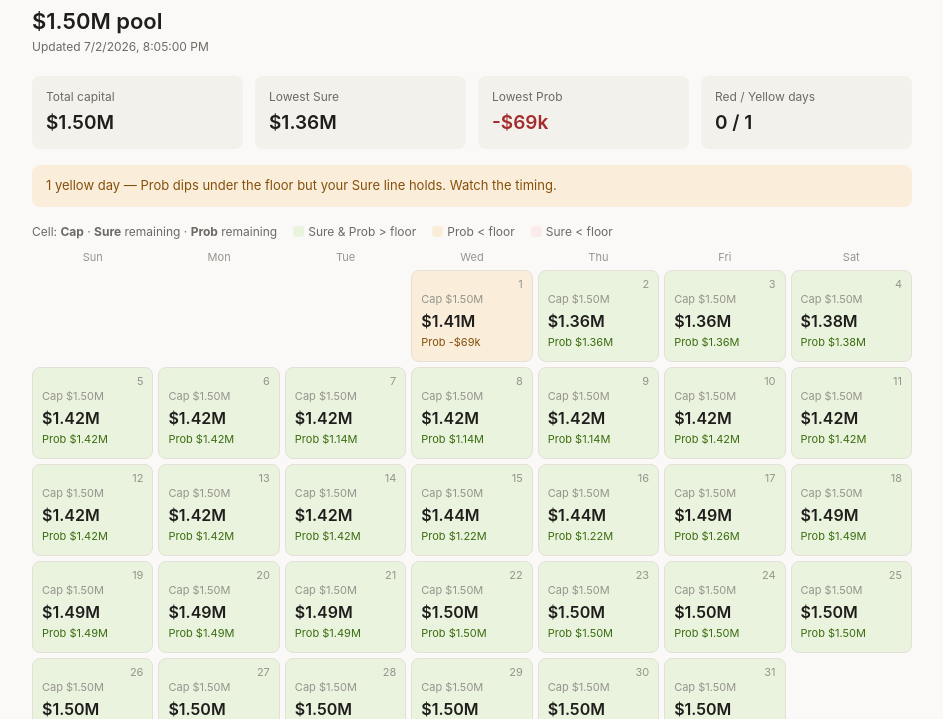
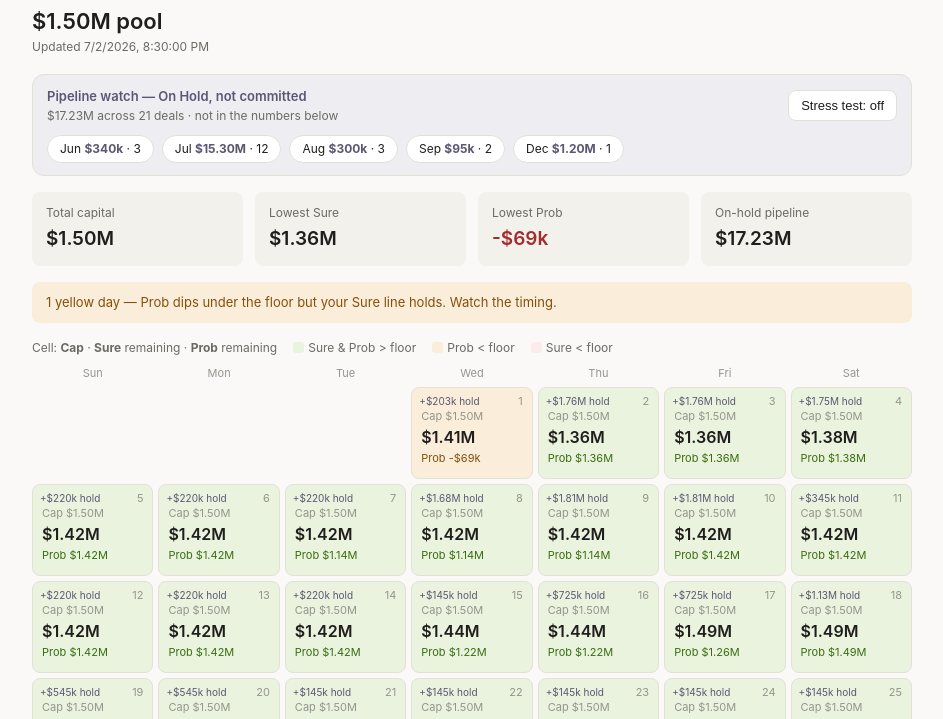
Before and after one commit to pmartbrown/rqf-capital-calendar, a plain HTML site: page index.html in a window 1280 px wide. Shown: the part 79-798 px from the top of the page, without its empty margins (168-1111 px from the left). Drawn offline with Linux system fonts and the light colour scheme.

Commit message:
Add files via upload

```diff
--- a/data.json
+++ b/data.json
@@ -1,10 +1,90 @@
 {
   "pool": 1500000,
   "floor": 50000,
-  "generated": "2026-07-02T14:05:00-06:00",
+  "generated": "2026-07-02T14:30:00-06:00",
   "source": "HubSpot RQF pipelines: EMD, POF, Stack, Double Close, Echo",
-  "notes": "Amount = Wired Amount when funded (>0), else Requested Amount. Sure = confirmed stages 03/04. Prob adds 02-Approved only (00 On Hold excluded). EMD window = Signed & Funded (or tomorrow if blank) to Due Diligence Period Expiry. Same-day types use Close of Escrow +/-1 day. f=true means Wired Amount>0 (funded/live).",
+  "notes": "Amount=Wired when funded(>0) else Requested. confirmed=stages03/04(Sure). probable=02-approved(Prob). onhold=00 On Hold/01/other (Pipeline watch; NOT in Sure/Prob math, only in stress view). EMD window=Signed&Funded(or tomorrow) to DD Expiry. Same-day uses COE +/-1. c=landing date. f=Wired>0.",
   "deals": [
+    {
+      "n": "4816 Dabney Houston TX",
+      "t": "DC",
+      "l": "onhold",
+      "f": false,
+      "a": 144000,
+      "s": "2026-07-08",
+      "e": "2026-07-10",
+      "c": "2026-07-09"
+    },
+    {
+      "n": "1034 Paso Hondo San Antonio",
+      "t": "EMD",
+      "l": "onhold",
+      "f": false,
+      "a": 3000,
+      "s": "2026-07-01",
+      "e": "2026-07-03",
+      "c": "2026-07-17"
+    },
+    {
+      "n": "7800 FM 3180 Baytown TX",
+      "t": "EMD",
+      "l": "onhold",
+      "f": false,
+      "a": 35000,
+      "s": "2026-07-02",
+      "e": "2026-07-04",
+      "c": "2026-08-02"
+    },
+    {
+      "n": "358 W Stockton Sonora CA",
+      "t": "EMD",
+      "l": "onhold",
+      "f": false,
+      "a": 10000,
+      "s": "2026-07-02",
+      "e": "2026-08-11",
+      "c": "2026-09-24"
+    },
+    {
+      "n": "Several HUD Houston TX",
+      "t": "EMD",
+      "l": "onhold",
+      "f": false,
+      "a": 1500000,
+      "s": "2026-07-02",
+      "e": "2026-07-04",
+      "c": "2026-07-01"
+    },
+    {
+      "n": "1072 Davenport Grantsville UT",
+      "t": "Echo",
+      "l": "onhold",
+      "f": false,
+      "a": 580000,
+      "s": "2026-07-16",
+      "e": "2026-07-18",
+      "c": "2026-07-17"
+    },
+    {
+      "n": "10515 Rocca Place Bel Air",
+      "t": "DC",
+      "l": "onhold",
+      "f": false,
+      "a": 2449050,
+      "s": "2026-07-29",
+      "e": "2026-07-31",
+      "c": "2026-07-30"
+    },
+    {
+      "n": "10515 Rocca Pl LA",
+      "t": "EMD",
+      "l": "onhold",
+      "f": false,
+      "a": 75000,
+      "s": "2026-07-02",
+      "e": "2026-07-14",
+      "c": "2026-07-30"
+    },
     {
       "n": "5779 Legends Braselton GA",
       "t": "EMD",
@@ -12,7 +92,8 @@
       "f": true,
       "a": 20000,
       "s": "2026-06-02",
-      "e": "2026-07-03"
+      "e": "2026-07-03",
+      "c": "2026-08-04"
     },
     {
       "n": "7455 Beaverton OR",
@@ -21,7 +102,18 @@
       "f": false,
       "a": 1000000,
       "s": "2026-08-13",
-      "e": "2026-08-15"
+      "e": "2026-08-15",
+      "c": "2026-08-14"
+    },
+    {
+      "n": "426 Euclid Miami Beach",
+      "t": "DC",
+      "l": "onhold",
+      "f": false,
+      "a": 3300000,
+      "s": "2026-07-30",
+      "e": "2026-08-01",
+      "c": "2026-07-31"
     },
     {
       "n": "15196 Dandelion Fontana CA",
@@ -30,7 +122,8 @@
       "f": false,
       "a": 275000,
       "s": "2026-07-07",
-      "e": "2026-07-09"
+      "e": "2026-07-09",
+      "c": "2026-07-08"
     },
     {
       "n": "10655 Camarillo LA",
@@ -39,7 +132,28 @@
       "f": true,
       "a": 524694,
       "s": "2026-06-28",
-      "e": "2026-06-30"
+      "e": "2026-06-30",
+      "c": "2026-06-29"
+    },
+    {
+      "n": "1022 Villard Dickinson ND",
+      "t": "EMD",
+      "l": "onhold",
+      "f": false,
+      "a": 50000,
+      "s": "2026-07-02",
+      "e": "2026-08-09",
+      "c": "2026-08-01"
+    },
+    {
+      "n": "220 Bay St Fairburn GA",
+      "t": "Stack",
+      "l": "onhold",
+      "f": false,
+      "a": 1200000,
+      "s": "2026-12-30",
+      "e": "2027-01-01",
+      "c": "2026-12-31"
     },
     {
       "n": "18410 FM1314 Conroe TX",
@@ -48,7 +162,8 @@
       "f": true,
       "a": 20000,
       "s": "2026-06-28",
-      "e": "2026-07-14"
+      "e": "2026-07-14",
+      "c": "2026-08-12"
     },
     {
       "n": "601 E Beach Galveston TX",
@@ -57,7 +172,18 @@
       "f": false,
       "a": 50000,
       "s": "2026-07-02",
-      "e": "2026-07-16"
+      "e": "2026-07-16",
+      "c": "2026-08-11"
+    },
+    {
+      "n": "1222 Lawrence Ellwood City PA",
+      "t": "Stack",
+      "l": "onhold",
+      "f": false,
+      "a": 1320000,
+      "s": "2026-07-08",
+      "e": "2026-07-10",
+      "c": "2026-07-09"
     },
     {
       "n": "5213-17 Collier Jefferson City",
@@ -66,7 +192,18 @@
       "f": false,
       "a": 10000,
       "s": "2026-06-25",
-      "e": "2026-06-27"
+      "e": "2026-06-27",
+      "c": "2026-07-20"
+    },
+    {
+      "n": "9971 E Chicago Jerome MI",
+      "t": "Stack",
+      "l": "onhold",
+      "f": false,
+      "a": 214500,
+      "s": "2026-08-11",
+      "e": "2026-08-13",
+      "c": "2026-08-12"
     },
     {
       "n": "6127 W Wagoner Glendale AZ",
@@ -75,7 +212,8 @@
       "f": false,
       "a": 300000,
       "s": "2026-07-30",
-      "e": "2026-08-01"
+      "e": "2026-08-01",
+      "c": "2026-07-31"
     },
     {
       "n": "2022 N Pacey Phoenix AZ",
@@ -84,7 +222,28 @@
       "f": false,
       "a": 225000,
       "s": "2026-06-29",
-      "e": "2026-07-01"
+      "e": "2026-07-01",
+      "c": "2026-06-30"
+    },
+    {
+      "n": "374 Broadway Wasco CA",
+      "t": "Stack",
+      "l": "onhold",
+      "f": false,
+      "a": 125000,
+      "s": "2026-07-09",
+      "e": "2026-07-11",
+      "c": "2026-07-10"
+    },
+    {
+      "n": "4245 Hialeah FL",
+      "t": "EMD",
+      "l": "onhold",
+      "f": false,
+      "a": 85000,
+      "s": "2026-07-02",
+      "e": "2026-08-08",
+      "c": "2026-09-05"
     },
     {
       "n": "801 Westheimer Houston TX",
@@ -93,7 +252,8 @@
       "f": false,
       "a": 15000,
       "s": "2026-06-16",
-      "e": "2026-07-21"
+      "e": "2026-07-21",
+      "c": "2026-07-20"
     },
     {
       "n": "2203 Lawton OK (DC)",
@@ -102,7 +262,48 @@
       "f": false,
       "a": 72000,
       "s": "2026-06-28",
-      "e": "2026-06-30"
+      "e": "2026-06-30",
+      "c": "2026-06-29"
+    },
+    {
+      "n": "145 Echelon Voorhees NJ",
+      "t": "EMD",
+      "l": "onhold",
+      "f": false,
+      "a": 40000,
+      "s": "2026-06-17",
+      "e": "2026-06-19",
+      "c": "2026-06-30"
+    },
+    {
+      "n": "116 Lindsey Bay City TX",
+      "t": "DC",
+      "l": "onhold",
+      "f": false,
+      "a": 100000,
+      "s": "2026-06-28",
+      "e": "2026-06-30",
+      "c": "2026-06-29"
+    },
+    {
+      "n": "1629 River Rd Missoula MT",
+      "t": "DC",
+      "l": "onhold",
+      "f": false,
+      "a": 1400000,
+      "s": "2026-07-28",
+      "e": "2026-07-30",
+      "c": "2026-07-29"
+    },
+    {
+      "n": "Deuces Wild Waynoka OK",
+      "t": "Stack",
+      "l": "onhold",
+      "f": false,
+      "a": 400000,
+      "s": "2026-07-18",
+      "e": "2026-07-20",
+      "c": "2026-07-19"
     },
     {
       "n": "307 North St Fremont WI",
@@ -111,7 +312,8 @@
       "f": false,
       "a": 1250000,
       "s": "2026-06-29",
-      "e": "2026-07-01"
+      "e": "2026-07-01",
+      "c": "2026-06-30"
     },
     {
       "n": "450 Aerospace Nashville TN",
@@ -120,7 +322,8 @@
       "f": true,
       "a": 10000,
       "s": "2026-05-17",
-      "e": "2026-06-16"
+      "e": "2026-06-16",
+      "c": "2026-07-31"
     },
     {
       "n": "1274 Murfreesboro Nashville TN",
@@ -129,7 +332,28 @@
       "f": true,
       "a": 10000,
       "s": "2026-05-17",
-      "e": "2026-06-16"
+      "e": "2026-06-16",
+      "c": "2026-07-31"
+    },
+    {
+      "n": "707 George St Belleville IL",
+      "t": "DC",
+      "l": "onhold",
+      "f": false,
+      "a": 4000000,
+      "s": "2026-07-30",
+      "e": "2026-08-01",
+      "c": "2026-07-31"
+    },
+    {
+      "n": "109 1st Ave Buckeye AZ",
+      "t": "Stack",
+      "l": "onhold",
+      "f": false,
+      "a": 200000,
+      "s": "2026-06-29",
+      "e": "2026-07-01",
+      "c": "2026-06-30"
     },
     {
       "n": "921 N Rush Rush Springs OK",
@@ -138,7 +362,8 @@
       "f": false,
       "a": 220000,
       "s": "2026-07-15",
-      "e": "2026-07-17"
+      "e": "2026-07-17",
+      "c": "2026-07-16"
     },
     {
       "n": "415 N Liberty Harrisonburg VA",
@@ -147,7 +372,8 @@
       "f": true,
       "a": 39000,
       "s": "2026-04-19",
-      "e": "2026-07-04"
+      "e": "2026-07-04",
+      "c": "2026-07-03"
     }
   ]
 }
--- a/index.html
+++ b/index.html
@@ -11,6 +11,7 @@
     --green-bg:#eaf3de; --green-tx:#3b6d11;
     --amber-bg:#faeeda; --amber-tx:#854f0b;
     --red-bg:#fcebeb; --red-tx:#a32d2d;
+    --hold-bg:#eeedf2; --hold-tx:#5b5772;
     --accent:#185fa5;
   }
   @media (prefers-color-scheme: dark){
@@ -20,6 +21,7 @@
       --green-bg:#27500a; --green-tx:#c0dd97;
       --amber-bg:#633806; --amber-tx:#fac775;
       --red-bg:#791f1f; --red-tx:#f7c1c1;
+      --hold-bg:#33313d; --hold-tx:#c9c6d6;
       --accent:#85b7eb;
     }
   }
@@ -29,11 +31,20 @@
   h1{font-size:20px;font-weight:600;margin:0;}
   .sub{font-size:13px;color:var(--muted);margin-top:2px;}
   .pool{font-size:22px;font-weight:600;margin-top:8px;}
-  .head{display:flex;flex-wrap:wrap;justify-content:space-between;align-items:flex-start;gap:12px;margin-bottom:20px;}
+  .head{display:flex;flex-wrap:wrap;justify-content:space-between;align-items:flex-start;gap:12px;margin-bottom:18px;}
   .nav{display:flex;align-items:center;gap:10px;}
   .nav button{background:var(--surface);border:1px solid var(--border);color:var(--text);border-radius:8px;width:34px;height:34px;font-size:16px;cursor:pointer;}
   .nav button:hover{background:var(--surface-2);}
   .nav .mlabel{font-size:15px;font-weight:600;min-width:150px;text-align:center;}
+  .watch{background:var(--hold-bg);border:1px solid var(--border);border-radius:12px;padding:12px 14px;margin-bottom:16px;}
+  .watch .wtop{display:flex;flex-wrap:wrap;justify-content:space-between;align-items:center;gap:10px;}
+  .watch .wlabel{font-size:13px;font-weight:600;color:var(--hold-tx);}
+  .watch .wsub{font-size:12px;color:var(--muted);margin-top:1px;}
+  .pills{display:flex;flex-wrap:wrap;gap:8px;margin-top:10px;}
+  .pill{background:var(--surface);border:1px solid var(--border);border-radius:16px;padding:4px 12px;font-size:12px;color:var(--text);}
+  .pill b{color:var(--hold-tx);}
+  .stressbtn{border:1px solid var(--border);background:var(--surface);color:var(--text);border-radius:8px;padding:7px 12px;font-size:13px;cursor:pointer;white-space:nowrap;}
+  .stressbtn.on{background:var(--red-bg);border-color:var(--red-tx);color:var(--red-tx);font-weight:600;}
   .cards{display:grid;grid-template-columns:repeat(auto-fit,minmax(130px,1fr));gap:12px;margin-bottom:16px;}
   .card{background:var(--surface-2);border-radius:8px;padding:12px 14px;}
   .card .l{font-size:12px;color:var(--muted);}
@@ -44,17 +55,18 @@
   .dow{display:grid;grid-template-columns:repeat(7,1fr);gap:5px;margin-bottom:5px;}
   .dow div{font-size:11px;color:var(--faint);text-align:center;}
   .grid{display:grid;grid-template-columns:repeat(7,1fr);gap:5px;}
-  .cell{min-height:92px;border-radius:8px;padding:7px 9px;border:1px solid var(--border);cursor:pointer;display:flex;flex-direction:column;gap:1px;}
+  .cell{min-height:92px;border-radius:8px;padding:7px 9px;border:1px solid var(--border);cursor:pointer;display:flex;flex-direction:column;gap:1px;position:relative;}
   .cell:hover{outline:2px solid var(--accent);}
   .cell .dn{font-size:11px;color:var(--faint);text-align:right;line-height:1.1;}
   .cell .cap{font-size:11px;color:var(--faint);}
   .cell .sure{font-size:16px;font-weight:600;}
   .cell .prob{font-size:11px;}
+  .cell .hd{position:absolute;left:7px;top:6px;font-size:10px;color:var(--hold-tx);}
   .cell.empty{border:none;background:transparent;cursor:default;}
   .cell.empty:hover{outline:none;}
   .detail{margin-top:18px;background:var(--surface-2);border-radius:12px;padding:14px 18px;font-size:13px;color:var(--muted);}
   .detail table{width:100%;border-collapse:collapse;font-size:12px;margin-top:4px;}
-  .detail td{padding:3px 8px 3px 0;}
+  .detail td{padding:2px 10px 2px 0;}
   .foot{margin-top:14px;font-size:11px;color:var(--faint);line-height:1.6;}
   .gen{font-size:12px;color:var(--muted);}
 </style>
@@ -75,6 +87,8 @@
     </div>
   </div>
 
+  <div class="watch" id="watch"></div>
+
   <div class="cards" id="cards"></div>
   <div id="alertBox"></div>
 
@@ -93,82 +107,113 @@
 </div>
 
 <script>
-let CFG={pool:1500000,floor:50000,deals:[]};
-let cur=new Date(); cur=new Date(cur.getFullYear(),cur.getMonth(),1);
-const MN=["January","February","March","April","May","June","July","August","September","October","November","December"];
+var CFG={pool:1500000,floor:50000,deals:[]};
+var cur=new Date(); cur=new Date(cur.getFullYear(),cur.getMonth(),1);
+var stress=false;
+var MN=["January","February","March","April","May","June","July","August","September","October","November","December"];
+function pd(s){var p=s.split("-");return new Date(+p[0],+p[1]-1,+p[2]);}
+function fmtBig(n){var a=Math.abs(n),s=n<0?"-":"";if(a>=1e6)return s+"$"+(a/1e6).toFixed(2)+"M";if(a>=1e3)return s+"$"+Math.round(a/1e3)+"k";return s+"$"+Math.round(a);}
+function fmtK(n){var a=Math.abs(n);if(a>=1e6)return "$"+(a/1e6).toFixed(2)+"M";return "$"+Math.round(a/1e3)+"k";}
+function activeOn(d,day){return d._s<=day&&day<=d._e;}
+function dep(day,layers){var t=0;for(var i=0;i<CFG.deals.length;i++){var d=CFG.deals[i];if(layers.indexOf(d.l)>=0&&activeOn(d,day))t+=d.a;}return t;}
 
-function pd(s){const p=s.split("-");return new Date(+p[0],+p[1]-1,+p[2]);}
-function fmtBig(n){const a=Math.abs(n),s=n<0?"-":"";if(a>=1e6)return s+"$"+(a/1e6).toFixed(2)+"M";if(a>=1e3)return s+"$"+Math.round(a/1e3)+"k";return s+"$"+Math.round(a);}
-function fmtK(n){const a=Math.abs(n);if(a>=1e6)return "$"+(a/1e6).toFixed(2)+"M";return "$"+Math.round(a/1e3)+"k";}
-function dealsFor(day){return CFG.deals.filter(d=>d._s<=day&&day<=d._e);}
+function renderWatch(){
+  var oh=CFG.deals.filter(function(d){return d.l==="onhold";});
+  var total=oh.reduce(function(s,d){return s+d.a;},0);
+  var by={};
+  oh.forEach(function(d){var k=d.c.slice(0,7);if(!by[k])by[k]=[0,0];by[k][0]+=d.a;by[k][1]+=1;});
+  var pills=Object.keys(by).sort().map(function(k){
+    var mn=MN[parseInt(k.slice(5,7),10)-1].slice(0,3);
+    return "<span class='pill'>"+mn+" <b>"+fmtK(by[k][0])+"</b> · "+by[k][1]+"</span>";
+  }).join("");
+  document.getElementById("watch").innerHTML=
+    "<div class='wtop'><div><div class='wlabel'>Pipeline watch — On Hold, not committed</div>"
+    +"<div class='wsub'>"+fmtK(total)+" across "+oh.length+" deals · not in the numbers below</div></div>"
+    +"<button class='stressbtn"+(stress?" on":"")+"' id='stressBtn'>"+(stress?"Stress test: ON":"Stress test: off")+"</button></div>"
+    +"<div class='pills'>"+pills+"</div>";
+  document.getElementById("stressBtn").onclick=function(){stress=!stress;render();};
+}
 
 function render(){
-  const y=cur.getFullYear(),m=cur.getMonth();
+  renderWatch();
+  var y=cur.getFullYear(),m=cur.getMonth();
   document.getElementById("mlabel").textContent=MN[m]+" "+y;
-  const grid=document.getElementById("grid");grid.innerHTML="";
-  const offset=new Date(y,m,1).getDay();
-  const dim=new Date(y,m+1,0).getDate();
-  for(let i=0;i<offset;i++){const e=document.createElement("div");e.className="cell empty";grid.appendChild(e);}
-  const pool=CFG.pool,floor=CFG.floor;
-  let minSure=Infinity,minProb=Infinity,red=0,yellow=0;
-  for(let day=1;day<=dim;day++){
-    const dt=new Date(y,m,day);
-    const ds=dealsFor(dt);
-    const sureDep=ds.filter(x=>x.l==="confirmed").reduce((s,x)=>s+x.a,0);
-    const allDep=ds.reduce((s,x)=>s+x.a,0);
-    const sureRem=pool-sureDep, probRem=pool-allDep;
+  var grid=document.getElementById("grid");grid.innerHTML="";
+  var offset=new Date(y,m,1).getDay();
+  var dim=new Date(y,m+1,0).getDate();
+  for(var i=0;i<offset;i++){var e=document.createElement("div");e.className="cell empty";grid.appendChild(e);}
+  var pool=CFG.pool,floor=CFG.floor;
+  var minSure=Infinity,minBottom=Infinity,red=0,yellow=0,minBottomDay=1;
+  for(var day=1;day<=dim;day++){
+    var dt=new Date(y,m,day);
+    var sureDep=dep(dt,["confirmed"]);
+    var probDep=dep(dt,["confirmed","probable"]);
+    var holdDep=dep(dt,["onhold"]);
+    var sureRem=pool-sureDep;
+    var bottomDep=stress?(probDep+holdDep):probDep;
+    var bottomRem=pool-bottomDep;
     if(sureRem<minSure)minSure=sureRem;
-    if(probRem<minProb)minProb=probRem;
-    let bg,btx;
+    if(bottomRem<minBottom){minBottom=bottomRem;minBottomDay=day;}
+    var bg,btx;
     if(sureRem<floor){bg="var(--red-bg)";btx="var(--red-tx)";red++;}
-    else if(probRem<floor){bg="var(--amber-bg)";btx="var(--amber-tx)";yellow++;}
+    else if(bottomRem<floor){bg="var(--amber-bg)";btx="var(--amber-tx)";yellow++;}
     else{bg="var(--green-bg)";btx="var(--green-tx)";}
-    const c=document.createElement("div");c.className="cell";c.style.background=bg;
-    c.innerHTML='<div class="dn">'+day+'</div>'+
-      '<div class="cap">Cap '+fmtBig(pool)+'</div>'+
-      '<div class="sure" style="color:'+(sureRem<floor?'var(--red-tx)':'var(--text)')+'">'+fmtBig(sureRem)+'</div>'+
-      '<div class="prob" style="color:'+btx+'">Prob '+fmtBig(probRem)+'</div>';
-    c.onclick=function(){showDay(dt,ds,sureRem,probRem,allDep);};
+    var lblB=stress?"Stress":"Prob";
+    var hold=holdDep>0?"<div class='hd'>+"+fmtK(holdDep)+" hold</div>":"";
+    var c=document.createElement("div");c.className="cell";c.style.background=bg;
+    c.innerHTML=hold+"<div class='dn'>"+day+"</div>"+
+      "<div class='cap'>Cap "+fmtBig(pool)+"</div>"+
+      "<div class='sure' style='color:"+(sureRem<floor?"var(--red-tx)":"var(--text)")+"'>"+fmtBig(sureRem)+"</div>"+
+      "<div class='prob' style='color:"+btx+"'>"+lblB+" "+fmtBig(bottomRem)+"</div>";
+    (function(dt){c.onclick=function(){showDay(dt);};})(dt);
     grid.appendChild(c);
   }
   document.getElementById("cards").innerHTML=
     card("Total capital",fmtBig(pool))+
     card("Lowest Sure",fmtBig(minSure),minSure<floor)+
-    card("Lowest Prob",fmtBig(minProb),minProb<floor)+
-    card("Red / Yellow days",red+" / "+yellow,red>0);
-  const ab=document.getElementById("alertBox");
-  if(red>0){ab.innerHTML=alertHTML("var(--red-bg)","var(--red-tx)",red+" red day"+(red>1?"s":"")+" — your Sure line falls under the $"+Math.round(floor/1000)+"k floor. That's committed capital you can't cover.");}
-  else if(yellow>0){ab.innerHTML=alertHTML("var(--amber-bg)","var(--amber-tx)",yellow+" yellow day"+(yellow>1?"s":"")+" — Prob dips under the floor but your Sure line holds. Watch the timing.");}
-  else{ab.innerHTML=alertHTML("var(--green-bg)","var(--green-tx)","All clear — both Sure and Prob stay above the floor this month.");}
+    card(stress?"Lowest Stress":"Lowest Prob",fmtBig(minBottom),minBottom<floor)+
+    card("On-hold pipeline",fmtBig(CFG.deals.filter(function(d){return d.l==="onhold";}).reduce(function(s,d){return s+d.a;},0)));
+  var ab=document.getElementById("alertBox");
+  if(red>0){ab.innerHTML=al("var(--red-bg)","var(--red-tx)",red+" red day"+(red>1?"s":"")+" — your Sure line drops under the $"+Math.round(floor/1000)+"k floor. That's committed capital you can't cover.");}
+  else if(stress&&yellow>0){ab.innerHTML=al("var(--red-bg)","var(--red-tx)","Stress test ON — if every On Hold deal activates on schedule, "+yellow+" day"+(yellow>1?"s":"")+" go under the floor, low point "+fmtBig(minBottom)+" on "+MN[m].slice(0,3)+" "+minBottomDay+". Your committed (Sure) line still holds.");}
+  else if(yellow>0){ab.innerHTML=al("var(--amber-bg)","var(--amber-tx)",yellow+" yellow day"+(yellow>1?"s":"")+" — Prob dips under the floor but your Sure line holds. Watch the timing.");}
+  else{ab.innerHTML=al("var(--green-bg)","var(--green-tx)","All clear — both Sure and Prob stay above the floor this month.");}
 }
-function card(l,v,danger){return '<div class="card"><div class="l">'+l+'</div><div class="v" style="'+(danger?'color:var(--red-tx)':'')+'">'+v+'</div></div>';}
-function alertHTML(bg,tx,msg){return '<div class="alert" style="background:'+bg+';color:'+tx+'">'+msg+'</div>';}
+function card(l,v,danger){return "<div class='card'><div class='l'>"+l+"</div><div class='v' style='"+(danger?"color:var(--red-tx)":"")+"'>"+v+"</div></div>";}
+function al(bg,tx,msg){return "<div class='alert' style='background:"+bg+";color:"+tx+"'>"+msg+"</div>";}
+
 function grp(title,color,arr){
   if(!arr.length) return "";
   var sub=arr.reduce(function(s,x){return s+x.a;},0);
   var rows=arr.slice().sort(function(a,b){return b.a-a.a;}).map(function(x){
-    return "<tr><td style='color:var(--text);padding:2px 10px 2px 0'>"+x.n+"</td><td style='color:var(--muted);padding:2px 10px'>"+x.t+"</td><td style='text-align:right;color:var(--text);padding:2px 0;white-space:nowrap'>"+fmtK(x.a)+"</td></tr>";
+    return "<tr><td style='color:var(--text)'>"+x.n+"</td><td style='color:var(--muted)'>"+x.t+"</td><td style='text-align:right;color:var(--text);white-space:nowrap'>"+fmtK(x.a)+"</td></tr>";
   }).join("");
-  return "<div style='margin-top:12px'><div style='font-size:12px;font-weight:600;color:"+color+";margin-bottom:2px'>"+title+" — "+fmtK(sub)+" · "+arr.length+" deal"+(arr.length>1?"s":"")+"</div><table style='width:100%;border-collapse:collapse;font-size:12px'>"+rows+"</table></div>";
+  return "<div style='margin-top:12px'><div style='font-size:12px;font-weight:600;color:"+color+";margin-bottom:2px'>"+title+" — "+fmtK(sub)+" · "+arr.length+" deal"+(arr.length>1?"s":"")+"</div><table>"+rows+"</table></div>";
 }
-function showDay(dt,ds,sureRem,probRem,allDep){
-  const det=document.getElementById("detail");
-  const lbl=MN[dt.getMonth()].slice(0,3)+" "+dt.getDate();
-  if(!ds.length){det.innerHTML="<b style='color:var(--text)'>"+lbl+"</b> — no capital reserved. Full "+fmtBig(CFG.pool)+" available.";return;}
+function showDay(dt){
+  var det=document.getElementById("detail");
+  var lbl=MN[dt.getMonth()].slice(0,3)+" "+dt.getDate();
+  var ds=CFG.deals.filter(function(d){return activeOn(d,dt);});
   var funded=ds.filter(function(x){return x.f;});
   var sure=ds.filter(function(x){return x.l==="confirmed"&&!x.f;});
   var prob=ds.filter(function(x){return x.l==="probable";});
+  var hold=ds.filter(function(x){return x.l==="onhold";});
+  var sureRem=CFG.pool-dep(dt,["confirmed"]);
+  var probRem=CFG.pool-dep(dt,["confirmed","probable"]);
+  if(!funded.length&&!sure.length&&!prob.length&&!hold.length){
+    det.innerHTML="<b style='color:var(--text)'>"+lbl+"</b> — no capital reserved. Full "+fmtBig(CFG.pool)+" available.";return;}
   det.innerHTML="<div style='font-size:14px;color:var(--text)'><b>"+lbl+"</b> — Cap "+fmtBig(CFG.pool)+" &middot; Sure "+fmtBig(sureRem)+" &middot; Prob "+fmtBig(probRem)+(probRem<CFG.floor?" (under floor)":"")+"</div>"
     +grp("Funded — wired &amp; live","var(--green-tx)",funded)
     +grp("Sure — committed, not yet wired","var(--text)",sure)
-    +grp("Probable — 02 approved","var(--amber-tx)",prob);
+    +grp("Probable — 02 approved","var(--amber-tx)",prob)
+    +grp("On Hold — pipeline, not committed","var(--hold-tx)",hold);
 }
 document.getElementById("prev").onclick=function(){cur=new Date(cur.getFullYear(),cur.getMonth()-1,1);render();};
 document.getElementById("next").onclick=function(){cur=new Date(cur.getFullYear(),cur.getMonth()+1,1);render();};
 
 fetch("./data.json?_="+Date.now()).then(function(r){return r.json();}).then(function(j){
   CFG.pool=j.pool||1500000; CFG.floor=j.floor||50000;
-  CFG.deals=(j.deals||[]).map(function(d){d._s=pd(d.s);d._e=pd(d.e);return d;});
+  CFG.deals=(j.deals||[]).map(function(d){d._s=pd(d.s);d._e=pd(d.e);if(!d.c)d.c=d.e;return d;});
   document.getElementById("poolLine").textContent=fmtBig(CFG.pool)+" pool";
   if(j.generated){var g=new Date(j.generated);document.getElementById("genLine").textContent="Updated "+g.toLocaleString();}
   document.getElementById("foot").textContent=j.notes||"";
```
